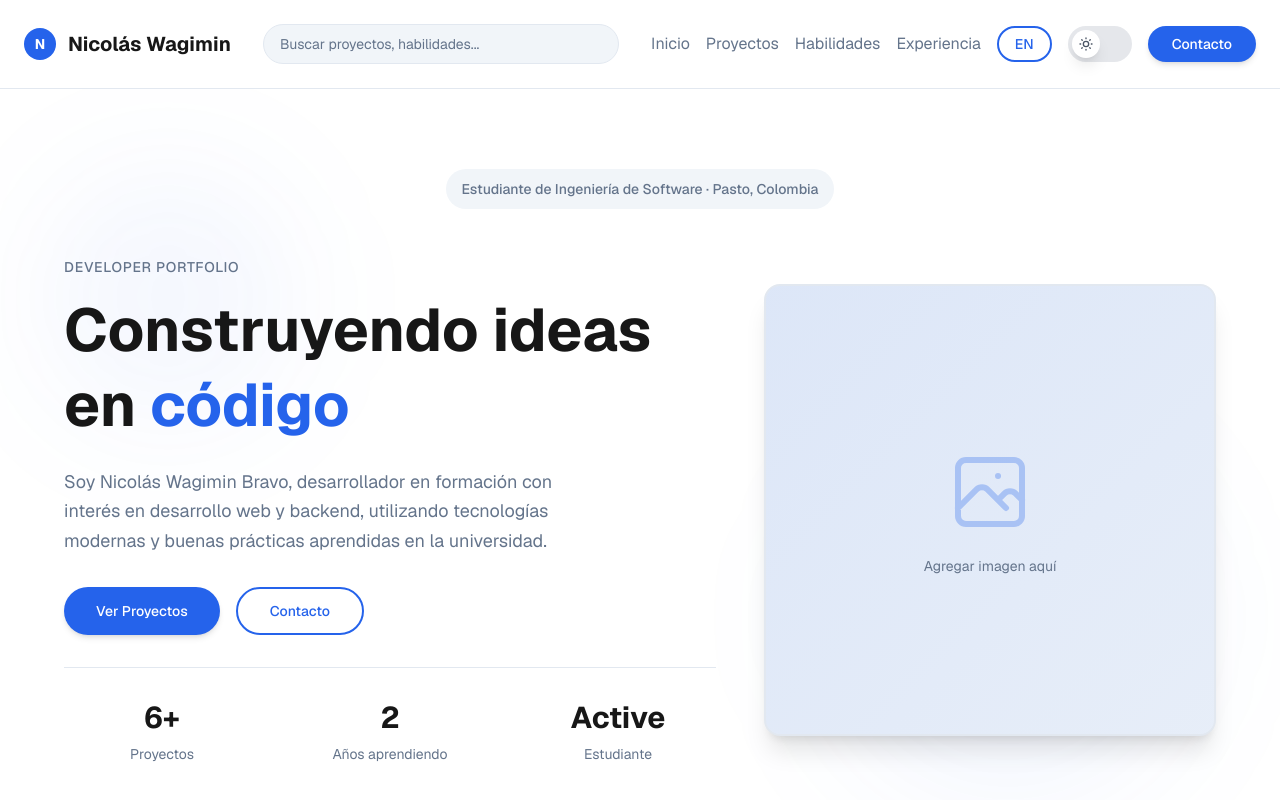
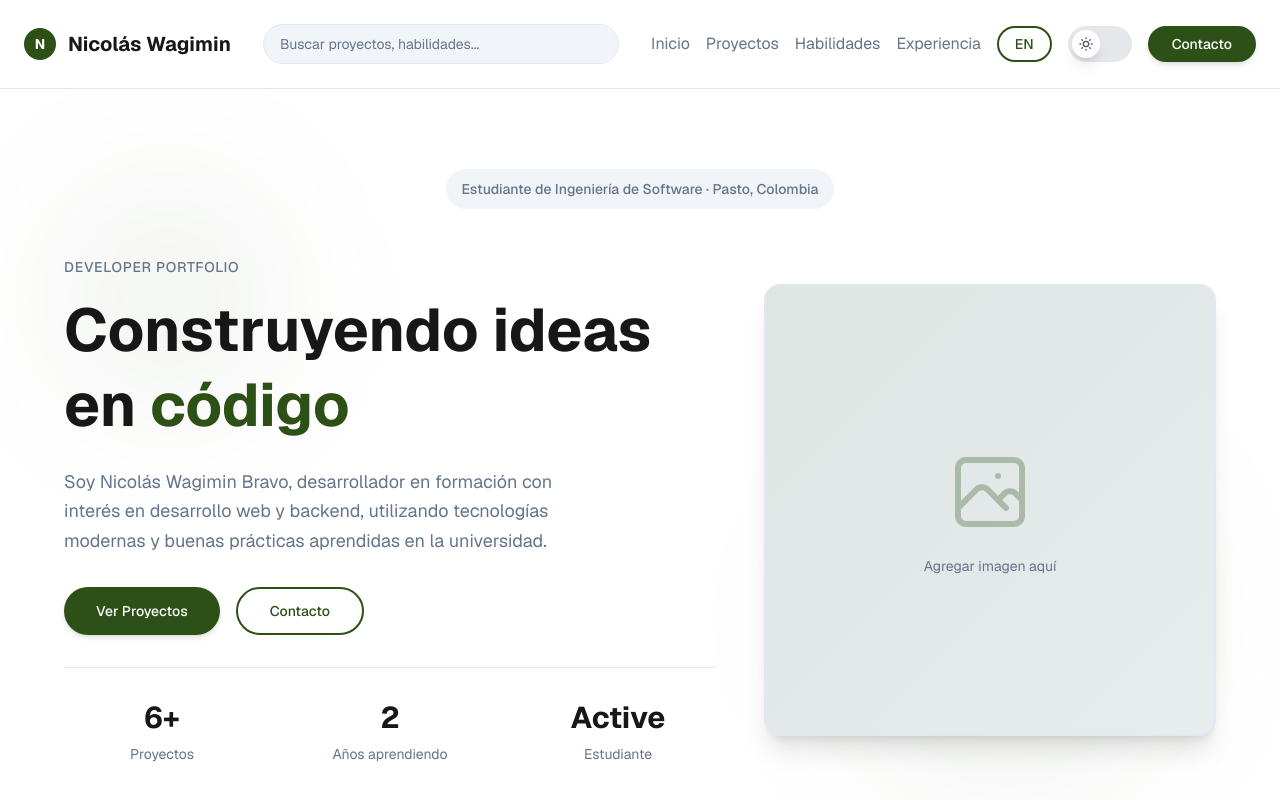
Before and after one commit to nicolaswagimin/nicolaswagimin_repo, a Next.js app: page / in a window 1280 px wide. Shown: the top 800 px of the page. Built offline with nearby package versions, Linux system fonts and the light colour scheme.

Commit message:
feat: cambiar paleta a verde pino y unificar testimonios
- Cambiar color primario de azul a verde pino en modo claro
- Cambiar fondo oscuro a verde pino oscuro en modo oscuro
- Unificar todas las cards de testimonios a color blanco
- Mejorar consistencia visual en TestimonialsSection

```diff
--- a/src/app/globals.css
+++ b/src/app/globals.css
@@ -1,11 +1,11 @@
 @import "tailwindcss";
 
 :root {
-  /* Light theme colors */
+  /* Light theme colors - Verde Pino */
   --background: #ffffff;
   --foreground: #171717;
-  --primary: #2563eb;
-  --primary-hover: #1d4ed8;
+  --primary: #2d5016;
+  --primary-hover: #3d6b1f;
   --secondary: #64748b;
   --muted: #f1f5f9;
   --muted-foreground: #64748b;
@@ -15,16 +15,16 @@
 }
 
 .dark {
-  /* Dark theme colors */
-  --background: #0f172a;
+  /* Dark theme colors - Verde Pino Oscuro */
+  --background: #1a2e0f;
   --foreground: #f8fafc;
-  --primary: #3b82f6;
-  --primary-hover: #60a5fa;
+  --primary: #4a7c2a;
+  --primary-hover: #5d9a35;
   --secondary: #475569;
-  --muted: #1e293b;
+  --muted: #2a3d1f;
   --muted-foreground: #94a3b8;
-  --border: #334155;
-  --card: #1e293b;
+  --border: #3a4d2f;
+  --card: #223318;
   --card-foreground: #f8fafc;
 }
 
--- a/src/components/TestimonialsSection.tsx
+++ b/src/components/TestimonialsSection.tsx
@@ -81,25 +81,25 @@ export function TestimonialsSection() {
             </div>
 
             {/* Comment 2 */}
-            <div className="bg-primary rounded-2xl p-8 text-white shadow-lg">
+            <div className="bg-card rounded-2xl p-8 border border-border shadow-md hover:shadow-lg transition-shadow">
               <div className="space-y-6">
                 <div className="flex justify-center">
-                  <div className="text-white/30 text-4xl">&ldquo;</div>
+                  <div className="text-primary/30 text-4xl">&ldquo;</div>
                 </div>
                 <div className="space-y-3">
-                  <p className="text-white/90 leading-relaxed">
+                  <p className="text-muted-foreground leading-relaxed">
                     &ldquo;{dictionary.testimonials.testimonial2.quote}&rdquo;
                   </p>
                 </div>
                 <div className="flex items-center space-x-4">
-                  <div className="w-12 h-12 bg-primary-hover/20 rounded-full flex items-center justify-center">
+                  <div className="w-12 h-12 bg-primary rounded-full flex items-center justify-center">
                     <span className="text-white font-semibold">M</span>
                   </div>
                   <div className="space-y-1">
-                    <p className="font-semibold text-white">
+                    <p className="font-semibold text-foreground">
                       {dictionary.testimonials.testimonial2.author}
                     </p>
-                    <p className="text-sm text-white/80">
+                    <p className="text-sm text-muted-foreground">
                       {dictionary.testimonials.testimonial2.role}
                     </p>
                   </div>
```
